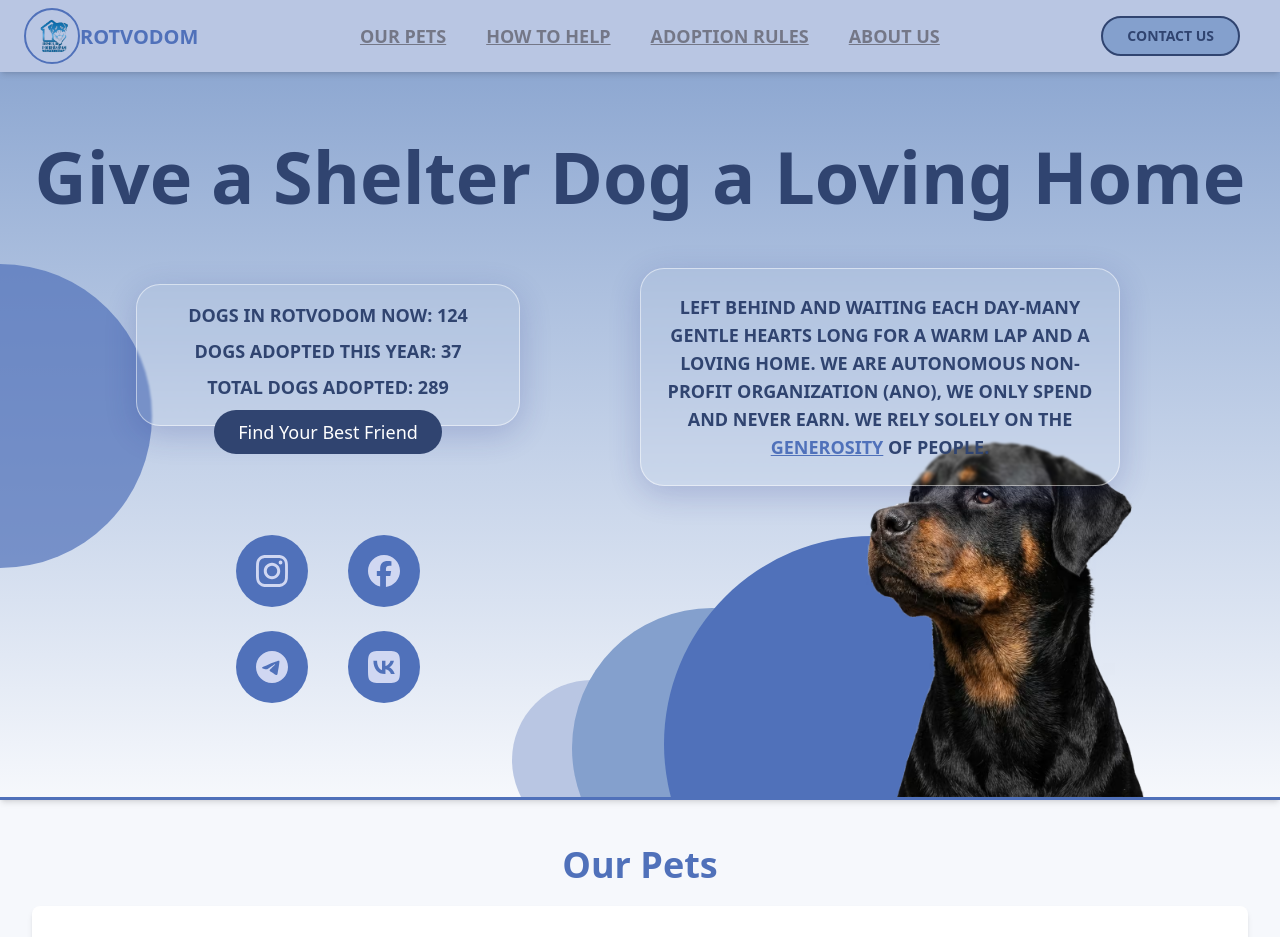
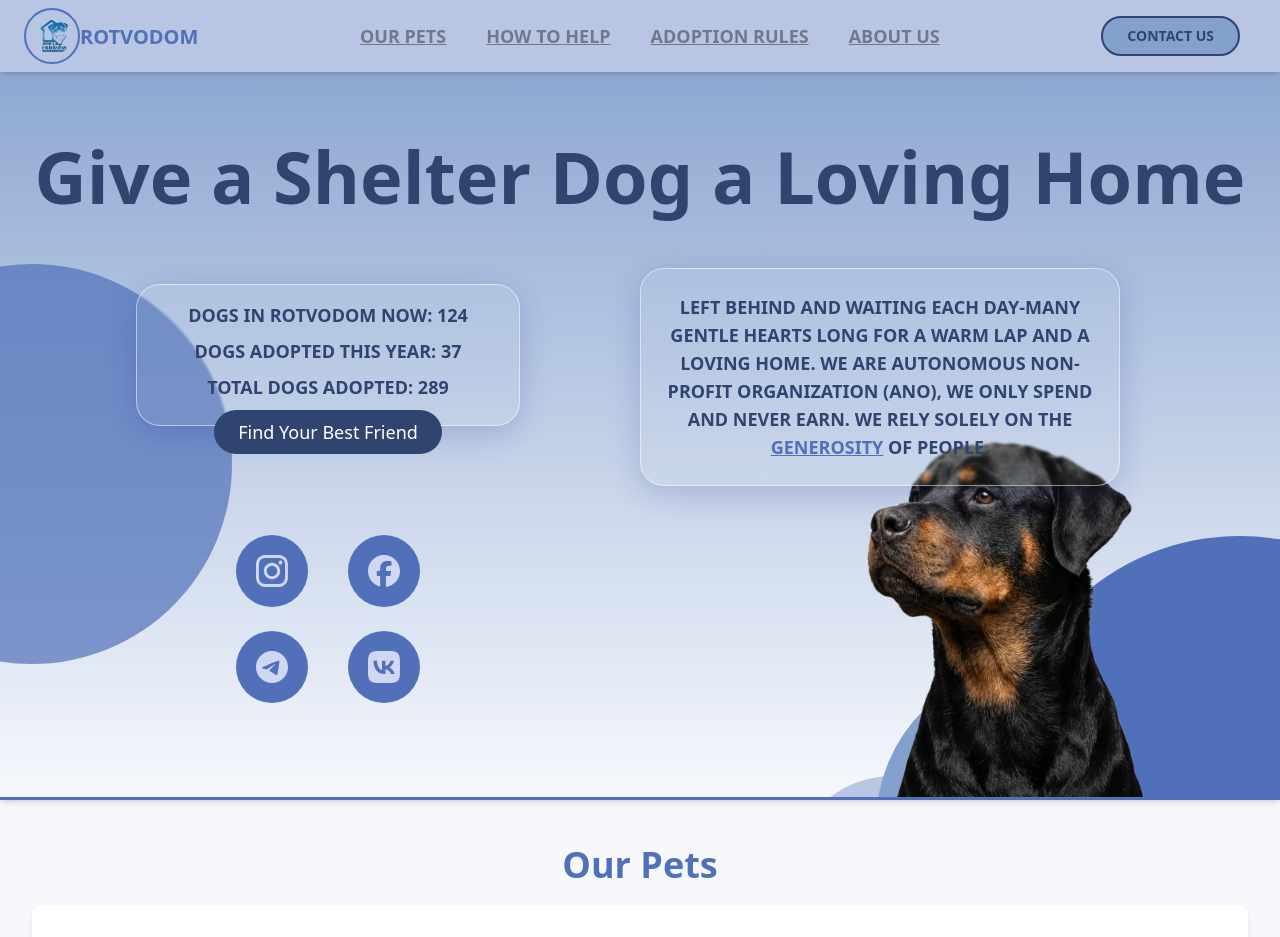
Before and after one commit to bavayra/dog-shelter, a React (Vite) app: page / in a window 1280 px wide. Shown: the top 937 px of the page. Built offline with nearby package versions, Linux system fonts and the light colour scheme.

Commit message:
style(hero): added xl sizes to decor circles component; adjusted circles positions and sizes

```diff
--- a/src/App.tsx
+++ b/src/App.tsx
@@ -35,11 +35,12 @@ function App() {
             size={58}
             mdSize={82}
             lgSize={76}
+            xlSize={100}
             color="primary-500"
             top="60"
             left="-30"
             opacity={70}
-            className="xs:mt-6 md:-ml-8"
+            className="xs:mt-6 md:-ml-8 xl:-ml-12"
           />
           <div className="grid-cols-2 grid-rows-2 md:grid md:items-center md:justify-center">
             <div>
@@ -99,31 +100,34 @@ function App() {
             smSize={84}
             mdSize={120}
             lgSize={104}
+            xlSize={120}
             color="primary-500"
             top="150"
             left="30"
             zIndex={2}
-            className="xs:mt-8 xs:ml-12 sm:mt-10 sm:ml-20 md:mt-20 md:ml-64 lg:-mt-16 lg:ml-136"
+            className="xs:mt-8 xs:ml-12 sm:mt-10 sm:ml-20 md:mt-20 md:ml-64 lg:-mt-16 lg:ml-136 xl:-mt-16 xl:ml-220"
           />
           <DecorativeCircle
             size={40}
             smSize={52}
             mdSize={70}
+            xlSize={80}
             color="primary-300"
             top="170"
             left="15"
             zIndex={1}
-            className="xs:mt-8 xs:ml-12 sm:mt-6 sm:ml-18 md:mt-28 md:ml-54 lg:-mt-18 lg:ml-128"
+            className="xs:mt-8 xs:ml-12 sm:mt-6 sm:ml-18 md:mt-28 md:ml-54 lg:-mt-18 lg:ml-128 xl:-mt-4 xl:ml-204"
           />
           <DecorativeCircle
             size={30}
             smSize={36}
             mdSize={40}
+            xlSize={50}
             color="primary-200"
             top="180"
             left="8"
             zIndex={0}
-            className="xs:mt-8 xs:ml-12 sm:mt-8 sm:ml-12 md:mt-42 md:ml-48 lg:-mt-10 lg:ml-120"
+            className="xs:mt-8 xs:ml-12 sm:mt-8 sm:ml-12 md:mt-42 md:ml-48 lg:-mt-10 lg:ml-120 xl:mt-14 xl:ml-190"
           />
           <img
             src={RottweilerImage}
```
